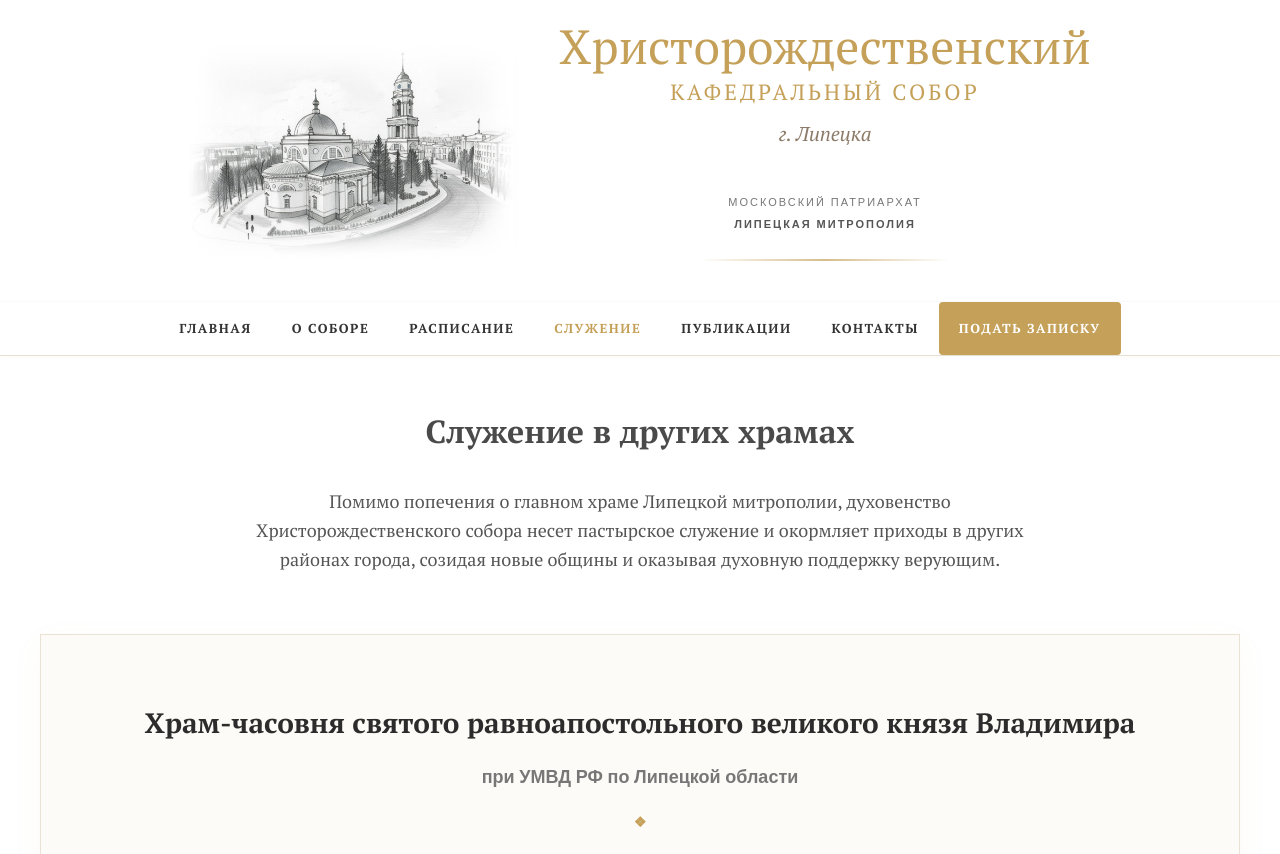
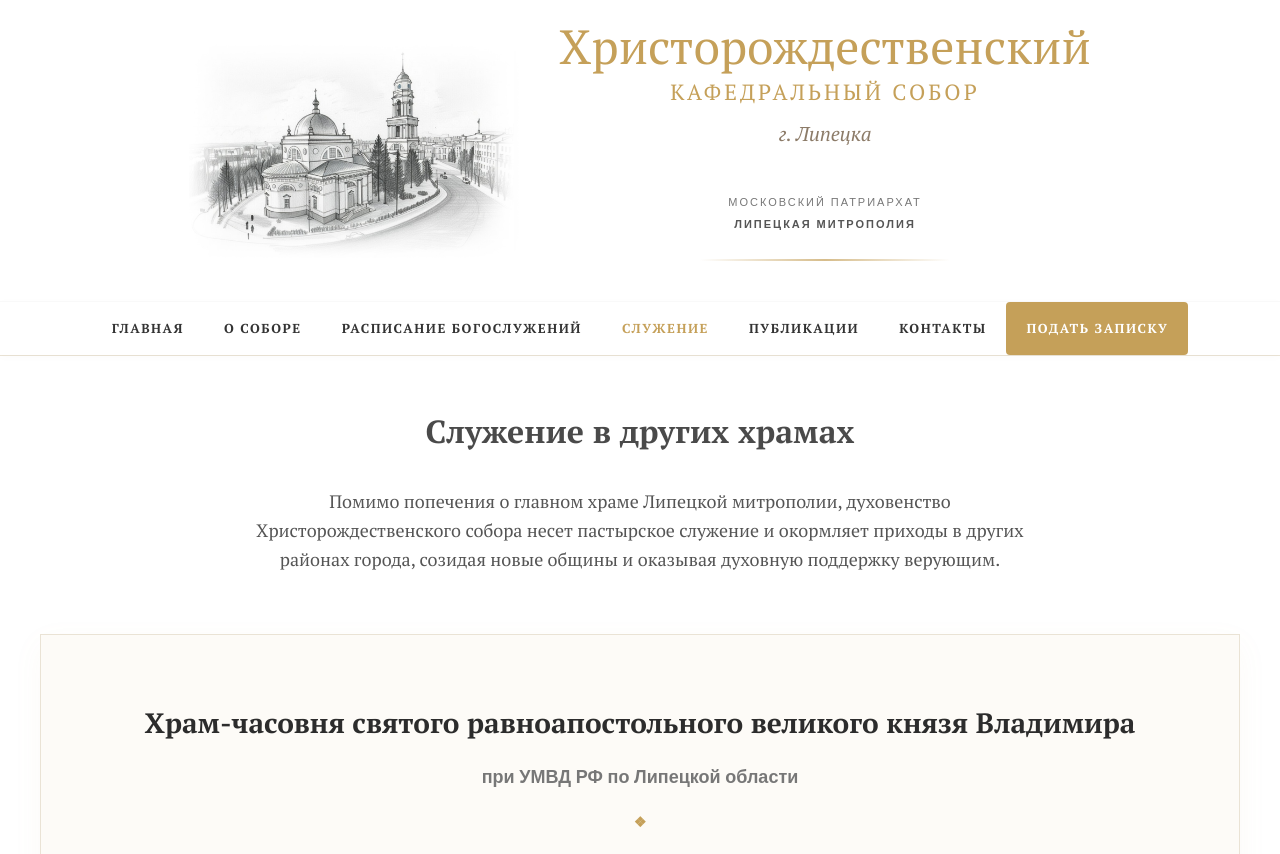
Before and after one commit to Dmitrii048/sobor_Rozhdestva, a Jekyll site: the page missionary/index.html, which Jekyll copies as it is, in a window 1280 px wide. Shown: the top 854 px of the page. Built offline with Jekyll 4.4.1, drawn with Linux system fonts in a browser that asks for light colours; grey boxes are pictures that could not be loaded.

Commit message:
Update index.html

```diff
--- a/missionary/index.html
+++ b/missionary/index.html
@@ -268,7 +268,7 @@
                     <li><a href="../school/">Воскресная школа</a></li>
                 </ul>
             </li>
-            <li><a href="../schedule/">Расписание</a></li>
+            <li><a href="../schedule/">Расписание богослужений</a></li>
             <li class="has-dropdown">
                 <a href="#" class="active">Служение</a>
                 <ul class="dropdown-menu">
```
